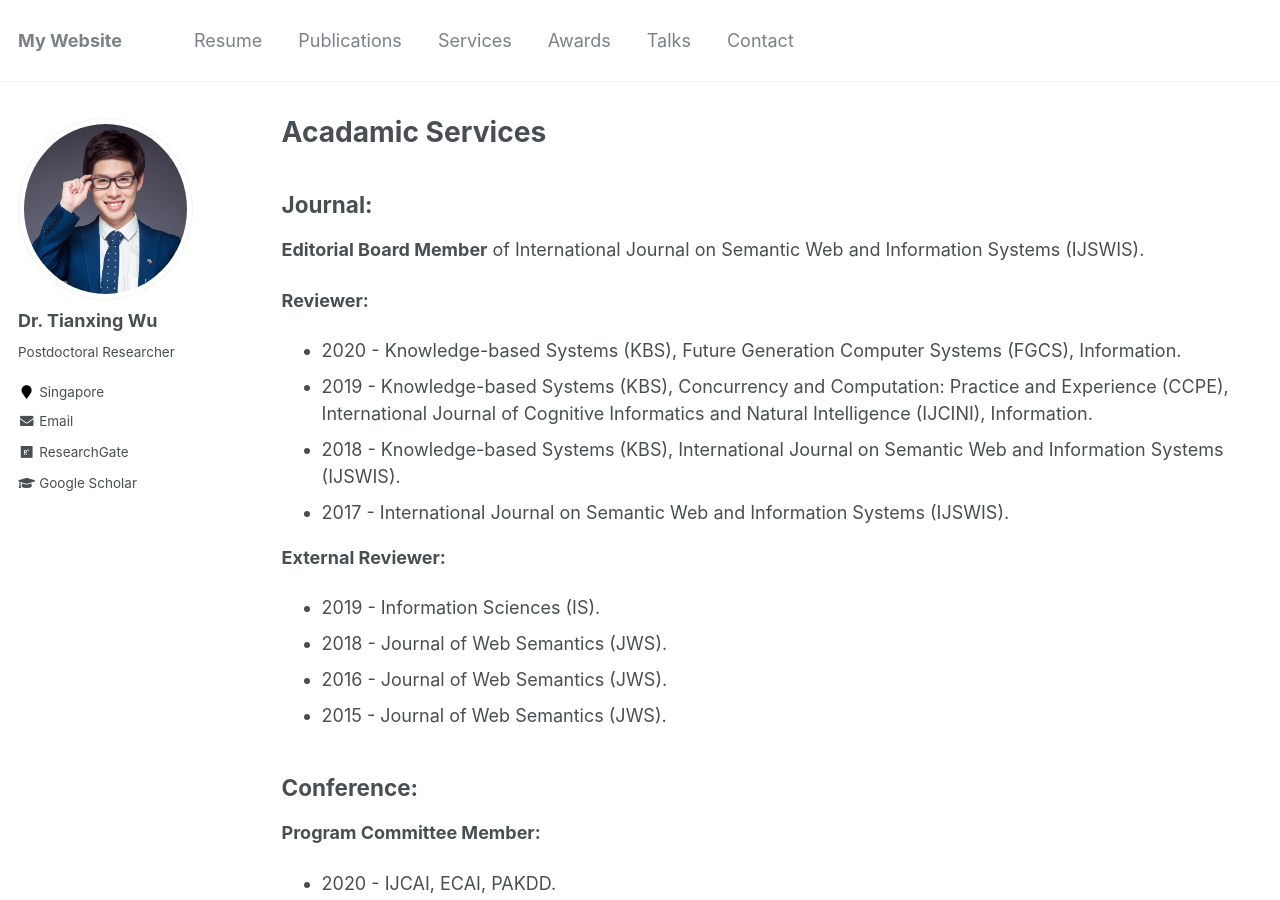
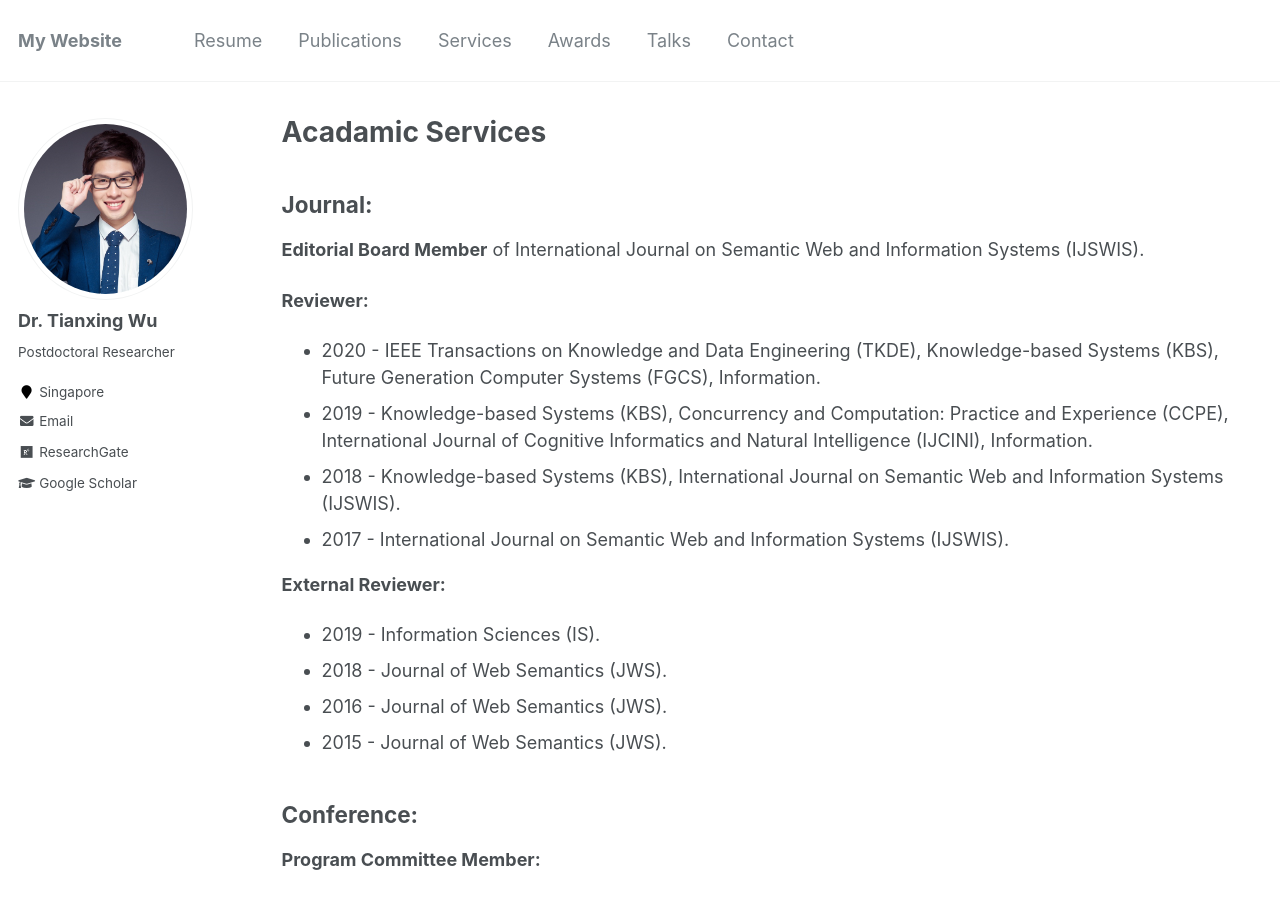
Before and after one commit to tianxing-wu/tianxing-wu.github.io, a Jekyll site: the page built from _pages/services.md, in a window 1280 px wide and 900 px high. Built offline with Jekyll 4.4.1, drawn with Linux system fonts in a browser that asks for light colours.

Commit message:
site update

```diff
--- a/_pages/services.md
+++ b/_pages/services.md
@@ -9,7 +9,7 @@ author_profile: true
 **Editorial Board Member** of International Journal on Semantic Web and Information Systems (IJSWIS). <br>
 
 **Reviewer:**
-* 2020 - Knowledge-based Systems (KBS), Future Generation Computer Systems (FGCS), Information.
+* 2020 - IEEE Transactions on Knowledge and Data Engineering (TKDE), Knowledge-based Systems (KBS), Future Generation Computer Systems (FGCS), Information.
 * 2019 - Knowledge-based Systems (KBS), Concurrency and Computation: Practice and Experience (CCPE), International Journal of Cognitive Informatics and Natural Intelligence (IJCINI), Information.
 * 2018 - Knowledge-based Systems (KBS), International Journal on Semantic Web and Information Systems (IJSWIS).
 * 2017 - International Journal on Semantic Web and Information Systems (IJSWIS).
```
Also changed, not shown: 1 other file.
